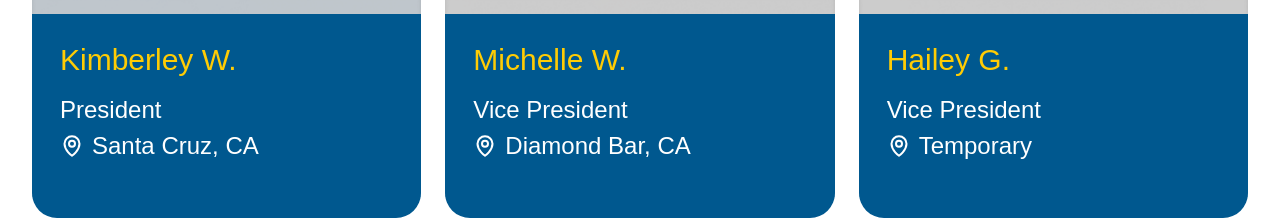
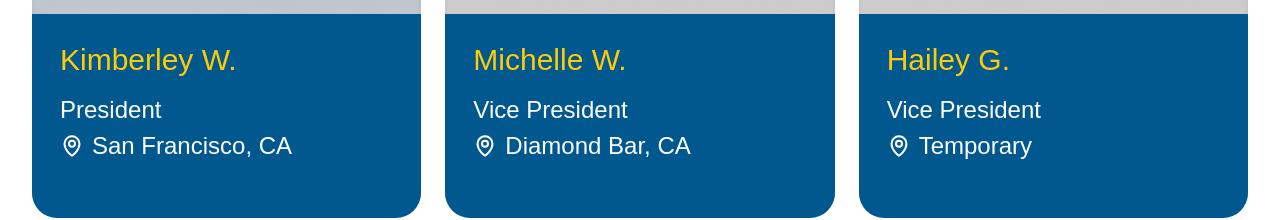
Before and after one commit to Jeffuz/sluggaming, a React (Create React App) app in the folder sluggaming/: page /staff in a window 1280 px wide. Shown: the part 820-1040 px from the top of the page. Built offline with nearby package versions, Linux system fonts and the light colour scheme.

Commit message:
update more staff information

```diff
--- a/sluggaming/package.json
+++ b/sluggaming/package.json
@@ -20,7 +20,9 @@
     "start": "react-scripts start",
     "build": "react-scripts build",
     "test": "react-scripts test",
-    "eject": "react-scripts eject"
+    "eject": "react-scripts eject",
+    "predeploy": "npm run build",
+    "deploy": "gh-pages -d build"
   },
   "eslintConfig": {
     "extends": [
@@ -41,6 +43,7 @@
     ]
   },
   "devDependencies": {
+    "gh-pages": "^6.0.0",
     "tailwindcss": "^3.3.3"
   }
 }
--- a/sluggaming/src/App.js
+++ b/sluggaming/src/App.js
@@ -18,7 +18,6 @@ function App() {
 
     <div className="App">
 
-      <BrowserRouter>
       <Navbar />
       <ScrollToTop />
       <Routes>
@@ -32,7 +31,7 @@ function App() {
         <Route path="*" element={<NoPage />} />
       </Routes>
       <Footer />
-      </BrowserRouter>
+
     </div>
   );
 }
--- a/sluggaming/src/components/Staff Page/StaffCard.jsx
+++ b/sluggaming/src/components/Staff Page/StaffCard.jsx
@@ -2,10 +2,10 @@ import React from 'react'
 // import ReactCardFlip from 'react-card-flip'
 // import { useState } from 'react';
 import { Link } from 'react-router-dom'
-import { FaLinkedin, FaInstagram, FaXTwitter, FaTwitch } from "react-icons/fa6";
+import { FaLinkedin, FaInstagram, FaXTwitter, FaTwitch, FaGithub, FaTiktok } from "react-icons/fa6";
 import { BsPersonCircle } from "react-icons/bs";
 
-const StaffCard = ({ name, role, location, image, username, pronouns, content, linkedin, instagram, twitter, personal, twitch }) => {
+const StaffCard = ({ name, role, location, image, username, pronouns, content, linkedin, instagram, twitter, personal, twitch, github, tiktok }) => {
   // const [isFlipped, setIsFlipped] = useState(false);
 
   // function flipCard() {
@@ -84,6 +84,16 @@ const StaffCard = ({ name, role, location, image, username, pronouns, content, l
                 <FaTwitch className='w-8 h-8' />
               </Link>
             )}
+            {github && (
+              <Link to={github} className="text-white">
+                <FaGithub className='w-8 h-8' />
+              </Link>
+            )}
+            {tiktok && (
+              <Link to={tiktok} className="text-white">
+                <FaTiktok className='w-8 h-8' />
+              </Link>
+            )}
           </div>
         </div>
         <div className='px-7 pt-7 pb-14 bg-[#00588F]'>
--- a/sluggaming/src/data/Esports Director.json
+++ b/sluggaming/src/data/Esports Director.json
@@ -48,7 +48,7 @@
         "id": 8,
         "name": "Reed B.",
         "role": "Apex Legends",
-        "location": "",
+        "location": "San Francisco, CA",
         "image": "Reed B.png",
         "username": "Reedinator",
         "pronouns": "(He/Him)",
--- a/sluggaming/src/data/Executive Board.json
+++ b/sluggaming/src/data/Executive Board.json
@@ -3,11 +3,15 @@
         "id": 1,
         "name": "Kimberley W.",
         "role": "President",
-        "location": "Santa Cruz, CA",
+        "location": "San Francisco, CA",
         "image": "Kimberley W.png",
         "username": "Heyitsblinded",
         "pronouns": "(She/Her)",
-        "content": ""
+        "content": "Kimberley “Blinded” Wu (she/her) is grateful and excited to be leading the charge for Slug Gaming this year. While she’s not working on her computer science and film studies, Kimberley enjoys playing relaxing games (The Sims 4, Minecraft), playing piano and viola, and learning about movies, tv, and musicals.",
+        "linkedin": "https://www.linkedin.com/in/kimberley-wu-a7727b228/",
+        "twitter": "https://twitter.com/HeyItsBlinded",
+        "twitch": "https://www.twitch.tv/heyitsblinded",
+        "tiktok": "https://www.tiktok.com/@heyitsblinded"
     },
     {
         "id": 2,
--- a/sluggaming/src/data/Team Leads.json
+++ b/sluggaming/src/data/Team Leads.json
@@ -18,7 +18,11 @@
         "image": "Nataniel J.png",
         "username": "Novah",
         "pronouns": "(He/Him)",
-        "content": ""
+        "content": "Hey Everyone! I'm Nataniel Jayaseelan (He/Him) and I'm the Slug Gaming Community Production Manager. I'm currently a freshman in computer engineering at UCSC. During my free time, I love working on coding projects, my freelance web development business, or playing games like apex or valorant. Feel free to reach out to me!",
+        "linkedin": "https://www.linkedin.com/in/nataniel-jayaseelan-80977b223/",
+        "instagram": "https://www.instagram.com/justnatexh/",
+        "personal": "https://www.nj-web.com/",
+        "github": "https://github.com/Ironspidr"
     },
     {
         "id": 13,
--- a/sluggaming/src/index.js
+++ b/sluggaming/src/index.js
@@ -3,11 +3,14 @@ import ReactDOM from 'react-dom/client';
 import './index.css';
 import App from './App';
 import reportWebVitals from './reportWebVitals';
+import { BrowserRouter } from 'react-router-dom';
 
 const root = ReactDOM.createRoot(document.getElementById('root'));
 root.render(
   <React.StrictMode>
-    <App />
+    <BrowserRouter>
+      <App />
+    </BrowserRouter>
   </React.StrictMode>
 );
 
```
Also changed, not shown: 1 other file (tests, documents, lock files or other folders). Lines whose indentation alone changed are shown as unchanged.
